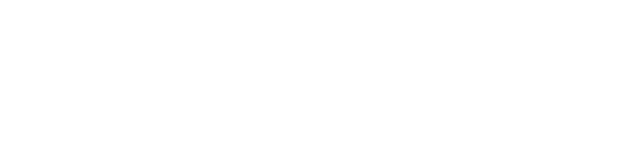
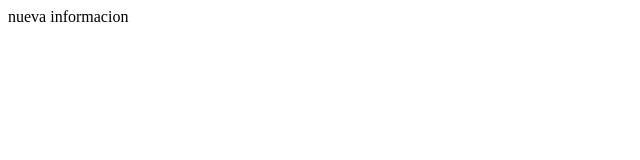
Before and after one commit to Victiny1117/si, a plain HTML site: page index.html in a window 1280 px wide. Shown: the whole page, without its empty margins (0-640 px from the left). Drawn offline with Linux system fonts and the light colour scheme.

Commit message:
Update index.html

```diff
--- a/index.html
+++ b/index.html
@@ -6,6 +6,6 @@
     <title>Document</title>
 </head>
 <body>
-
+    nueva informacion
 </body>
 </html>
```
